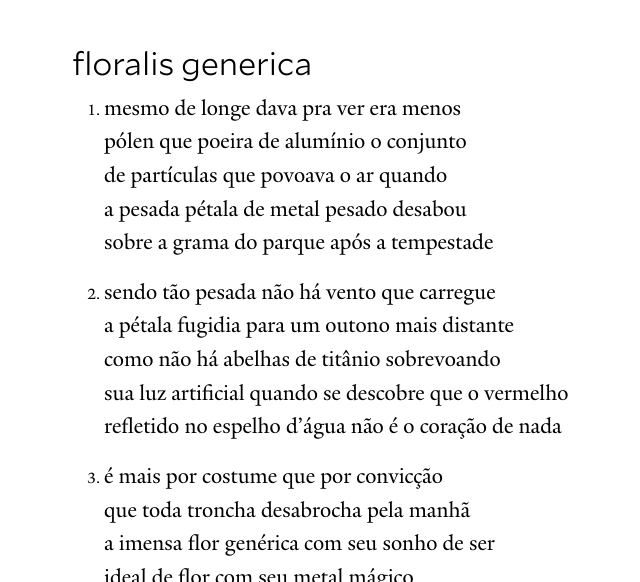
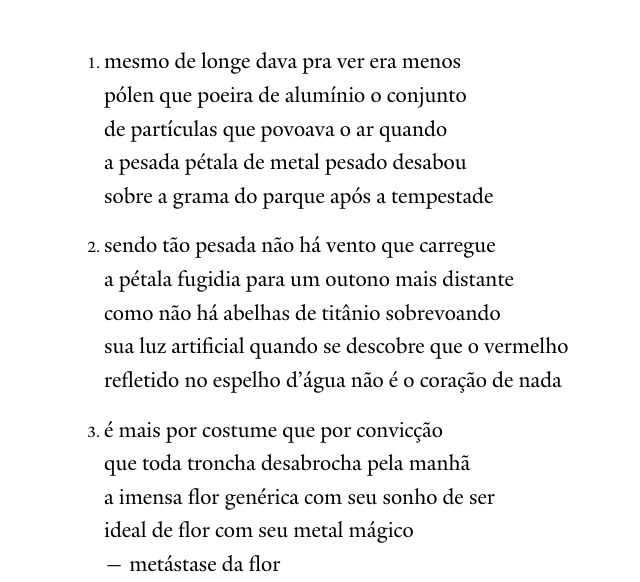
Before and after one commit to elotroalex/variantes, a Jekyll site: the page built from _num1/bustilho-floralis.md, in a window 1280 px wide and 900 px high, cut to the strip 318-900 px from the top of the window. Shown: the whole strip, without its empty margins (200-840 px from the left). Built offline with Jekyll 4.4.1, drawn with Linux system fonts in a browser that asks for light colours.

Commit message:
Update bustilho-floralis.md

```diff
--- a/_num1/bustilho-floralis.md
+++ b/_num1/bustilho-floralis.md
@@ -7,8 +7,6 @@ issue: 1
 orden: 12
 bio: "Gabriel Bustilho is a poet, researcher, and editor. He is currently a PhD candidate in the Graduate Program in Literary Science at the Federal University of Rio de Janeiro, developing a research project on myth based on the writings of Georges Bataille and documents from the Surrealist movement, with publications in both Brazilian and international journals. As a poet, he has published individual poems and the book No dia após, which was a semifinalist for the Oceanos Prize. He has worked as an editor for both academic and poetry magazines."
 ---
-
-## floralis generica
 
 1.
 mesmo de longe dava pra ver era menos
```
